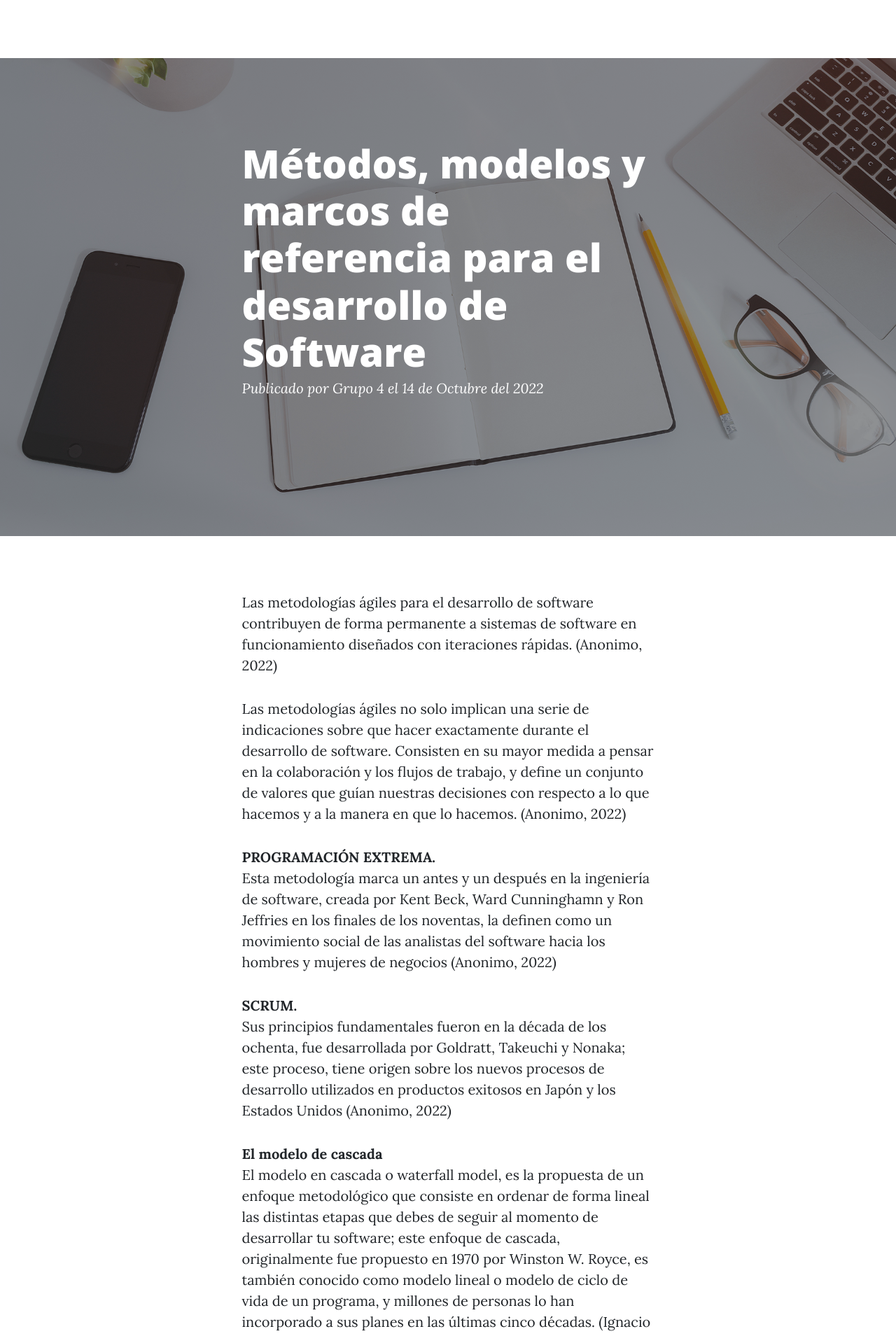
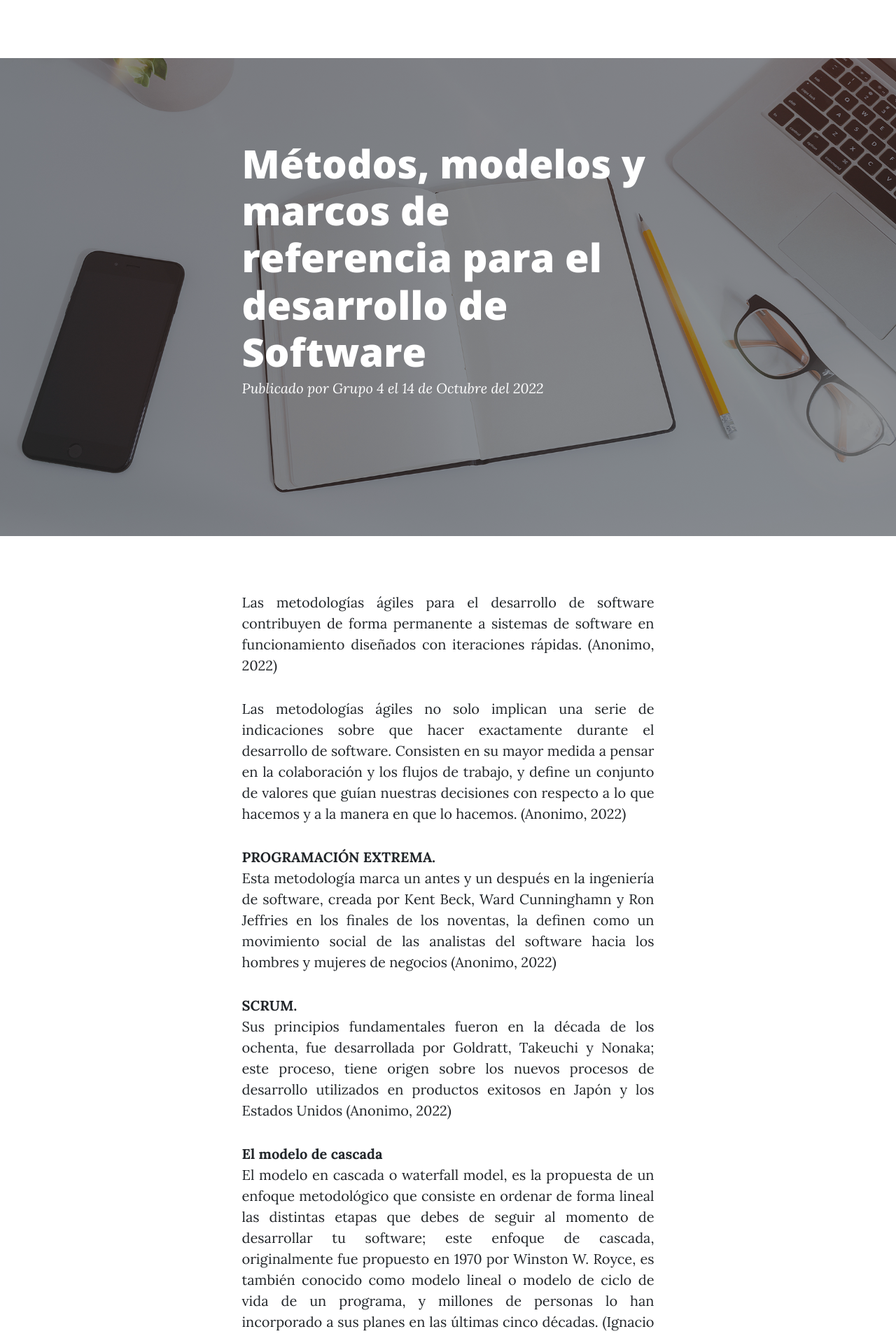
Before and after one commit to JordanTX21/blog-ing-software, a Vue app: page /semana/1 in a window 1280 px wide. Shown: the top 1909 px of the page at 70% size. Built offline with nearby package versions, Linux system fonts and the light colour scheme.

Commit message:
justificar texto

```diff
--- a/src/views/SemanaView.vue
+++ b/src/views/SemanaView.vue
@@ -15,7 +15,7 @@
         </header>
         <div class="container px-4 px-lg-5">
             <div class="row gx-4 gx-lg-5 justify-content-center">
-                <div class="col-md-10 col-lg-8 col-xl-7">
+                <div class="col-md-10 col-lg-8 col-xl-7 text-justify">
                     <p v-for="(paragraph,key) in paragraphs" :key="`paragraph-${key}`">
                         <span v-html="paragraph.content"></span> <span>({{paragraph.quote}})</span>
                     <ul v-if="paragraph.list">
@@ -80,5 +80,7 @@ export default {
 }
 </script>
 <style scoped>
-
+.text-justify {
+    text-align: justify;
+}
 </style>
```
